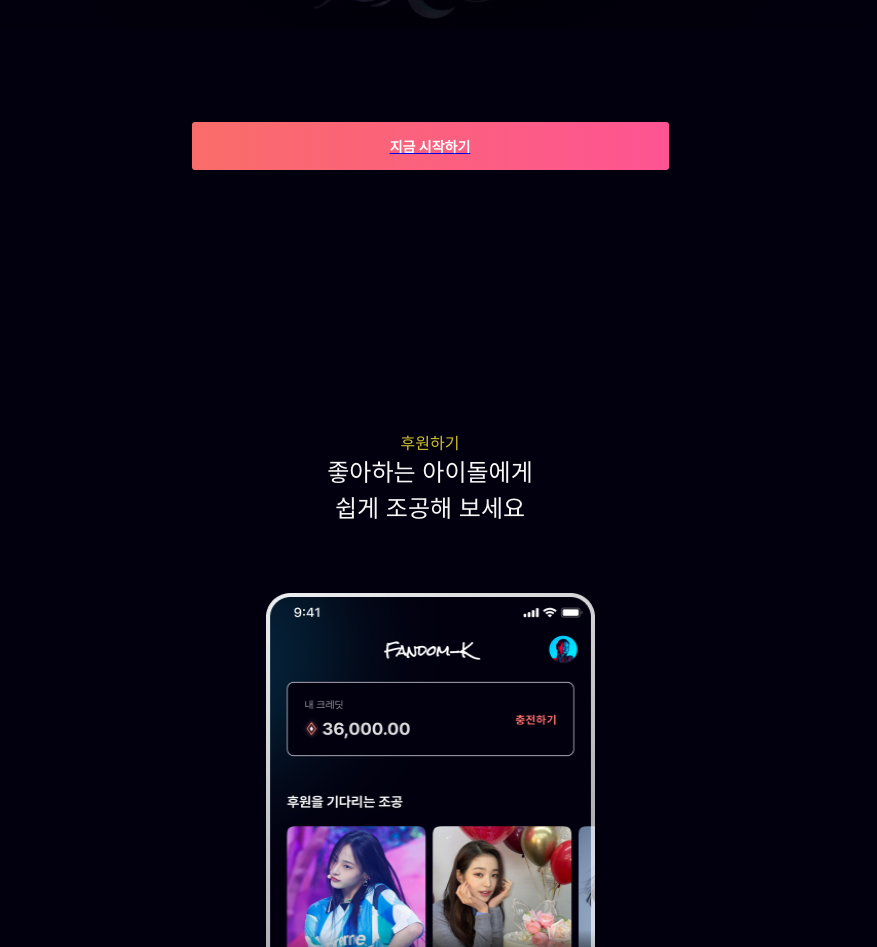
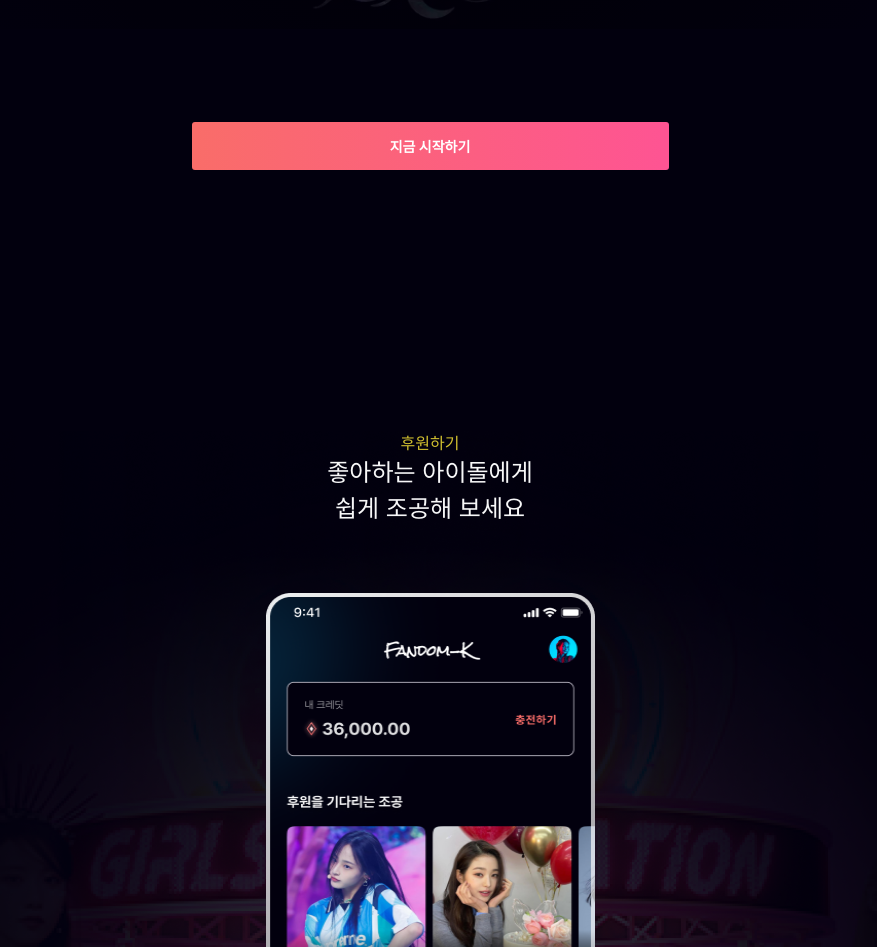
Before and after one commit to codeit-team-7/fandom-k-project, a React (Vite) app in the folder frontend/: page / in a window 1280 px wide. Shown: the part 825-1772 px from the top of the page, without its empty margins (210-1087 px from the left). Built offline with nearby package versions, Linux system fonts and the light colour scheme; no server answers; a web font is replaced by a local one.

Commit message:
fix : 랜딩페이지 여러 버그 수정 및 헤더 아이콘 링크 연결

```diff
--- a/frontend/src/features/header/Index.jsx
+++ b/frontend/src/features/header/Index.jsx
@@ -1,5 +1,6 @@
 import MainLogo from "@assets/icons/logo.svg";
 import UserIcon from "@assets/images/Frame-28.png";
+import { Link } from "react-router-dom";
 import styled from "styled-components";
 
 const HeaderMargin = styled.div`
@@ -43,7 +44,9 @@ export default function Index() {
         <div></div>
         <HeaderLogo src={MainLogo} alt="MainLogo" />
         <div>
-          <HeaderIcon src={UserIcon} alt="UserIcon" />
+          <Link to="/mypage">
+            <HeaderIcon src={UserIcon} alt="UserIcon" />
+          </Link>
         </div>
       </HeaderContainer>
     </HeaderMargin>
--- a/frontend/src/pages/landing-page/Index.jsx
+++ b/frontend/src/pages/landing-page/Index.jsx
@@ -74,7 +74,7 @@ const MainLogo = styled.img`
 `;
 
 const BackgroundImg = styled.div`
-  width: 425px;
+  width: 100%;
   margin: 0 auto;
   height: 330px;
   background: radial-gradient(circle, transparent, #02000e), url(${titleImg});
@@ -100,7 +100,7 @@ const IntroBgContainer = styled.div`
   height: 812px;
   width: 100%;
   margin: 0 auto;
-  background-image: url(${(props) => props.bgImg});
+  background-image: ${({ $bgImg }) => `url(${$bgImg})`};
   background-position: center;
   background-repeat: no-repeat;
   background-size: cover;
@@ -113,7 +113,7 @@ const IntroBgContainer = styled.div`
 `;
 
 const IntroSectionContainer = styled.div`
-  width: 375px;
+  width: 100%;
   margin: 0 auto;
   z-index: 5;
 `;
@@ -123,9 +123,8 @@ const IntroTextContainer = styled.div`
   display: flex;
   flex-direction: column;
   z-index: 5;
-  align-items: ${({ sortDir }) => (sortDir ? "flex-start" : "flex-end")};
-
-  text-align: ${({ sortDir }) => (sortDir ? "left" : "right")};
+  align-items: ${({ $sortDir }) => ($sortDir ? "flex-start" : "flex-end")};
+  text-align: ${({ $sortDir }) => ($sortDir ? "left" : "right")};
   @media (min-width: 728px) {
     align-items: center;
   }
@@ -175,27 +174,26 @@ const IntroDeco = styled.div`
   background-color: #14c3fe;
   position: absolute;
   left: 50%;
-  top: 130%;
+  top: 1200px;
   transform: translate(-50%, 0);
   opacity: 10%;
   @media (min-width: 728px) {
-    top: 170%;
+    top: 1600px;
     height: 2000px;
   }
   @media (min-width: 1024px) {
     width: 187px;
-
     height: 2133px;
-    top: 200%;
+    top: 2000px;
   }
 `;
 
 // eslint-disable-next-line react/prop-types
-function IntroSection({ title, text, img, bgImg, sortDir }) {
+function IntroSection({ title, text, img, $bgImg, $sortDir }) {
   return (
-    <IntroBgContainer $bgImg={bgImg}>
+    <IntroBgContainer $bgImg={$bgImg}>
       <IntroSectionContainer>
-        <IntroTextContainer $sortDir={sortDir}>
+        <IntroTextContainer $sortDir={$sortDir}>
           <IntroTitle>{title}</IntroTitle>
           <IntroText>{text}</IntroText>
         </IntroTextContainer>
@@ -221,7 +219,7 @@ export default function Index() {
           <MainLogo src={mainLogo}></MainLogo>
           <BackgroundImg />
         </TitleSection>
-        <Link to="list">
+        <Link to="list" style={{ textDecoration: "none" }}>
           <ListButton onClick={handleButtonClick}>지금 시작하기</ListButton>
         </Link>
       </Title>
```
